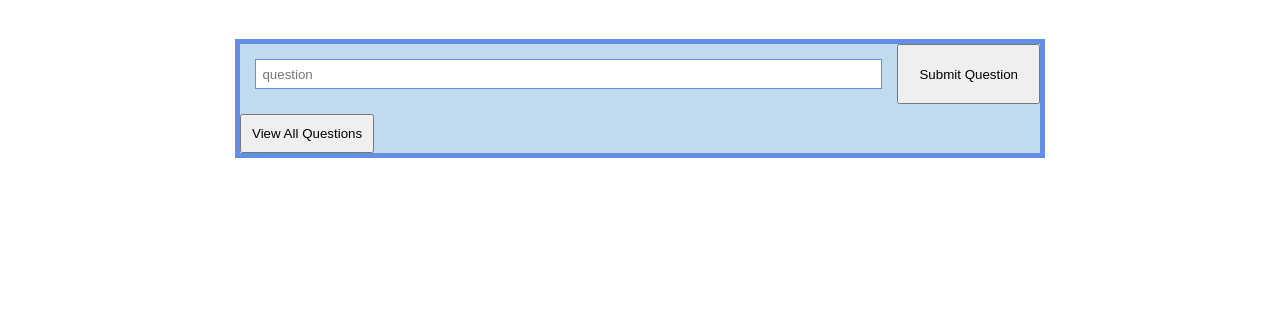
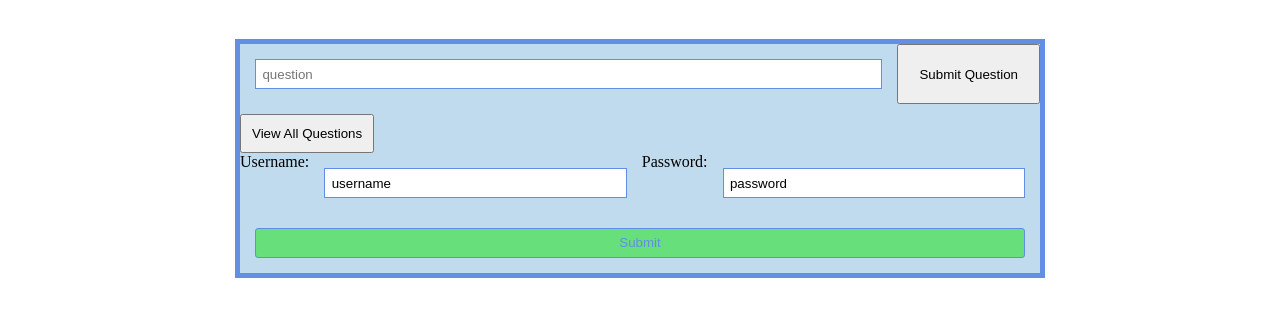
Before and after one commit to fatimairfanahmed/SWE-FP-WEBAPP, a website: page index.html in a window 1280 px wide. Shown: the part 79-396 px from the top of the page. Drawn offline with Linux system fonts and the light colour scheme; some icons are missing.

Commit message:
connected user log in to index.html

```diff
--- a/index.html
+++ b/index.html
@@ -30,6 +30,14 @@
         <button type="submit" style="padding: 10px;">View All Questions</button>
       </form>
 
+      <form action="/verifyLogin" >
+        <label for="Username">Username:</label><br>
+        <input type="text" id="userName" name="userName" value="username"><br>
+        <label for="password">Password:</label><br>
+        <input type="text" id="password" name="password" value="password"><br><br>
+        <input type="submit" value="Submit">
+      </form>
+
 
     </div>
   </body>
```
